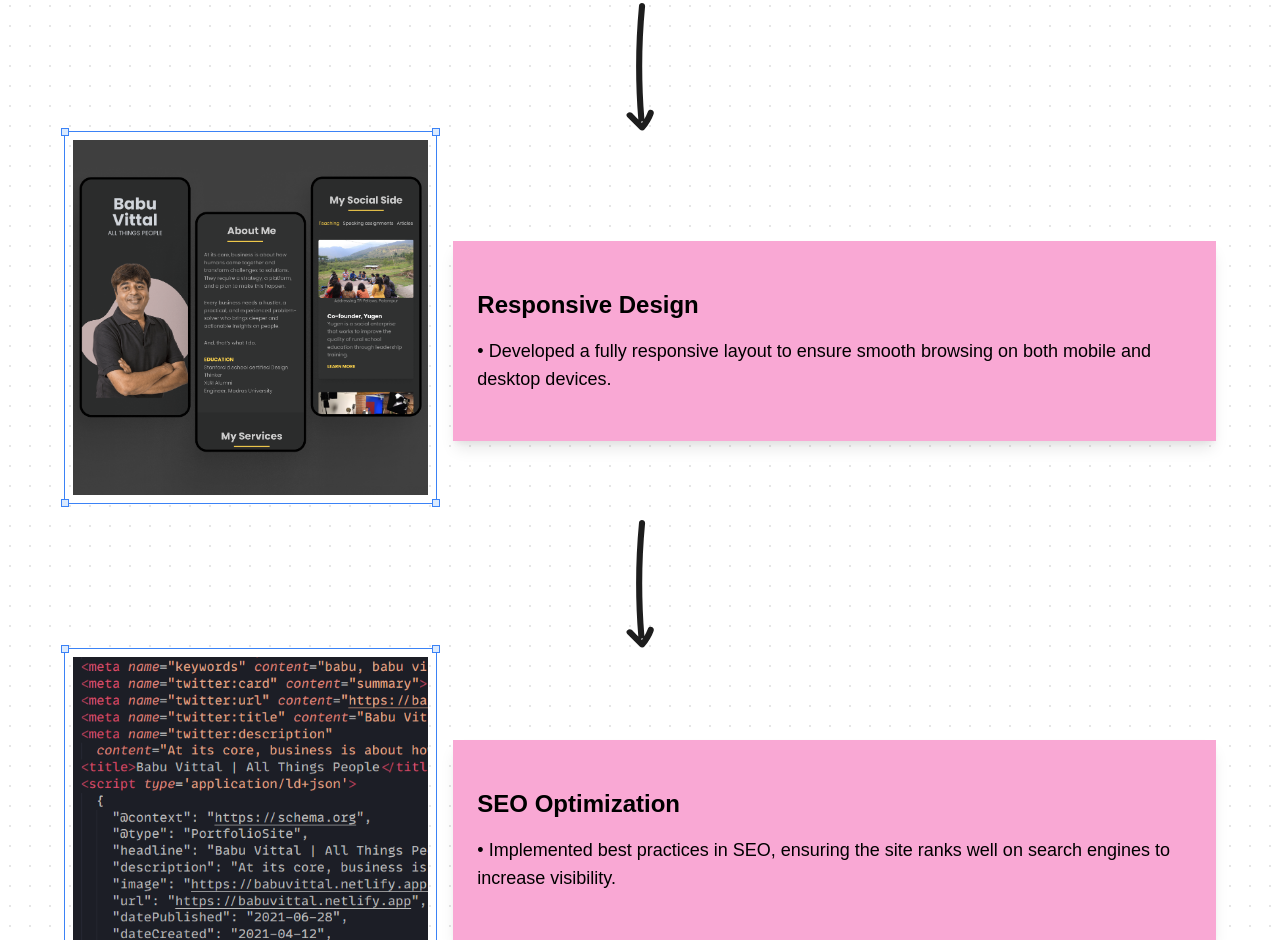
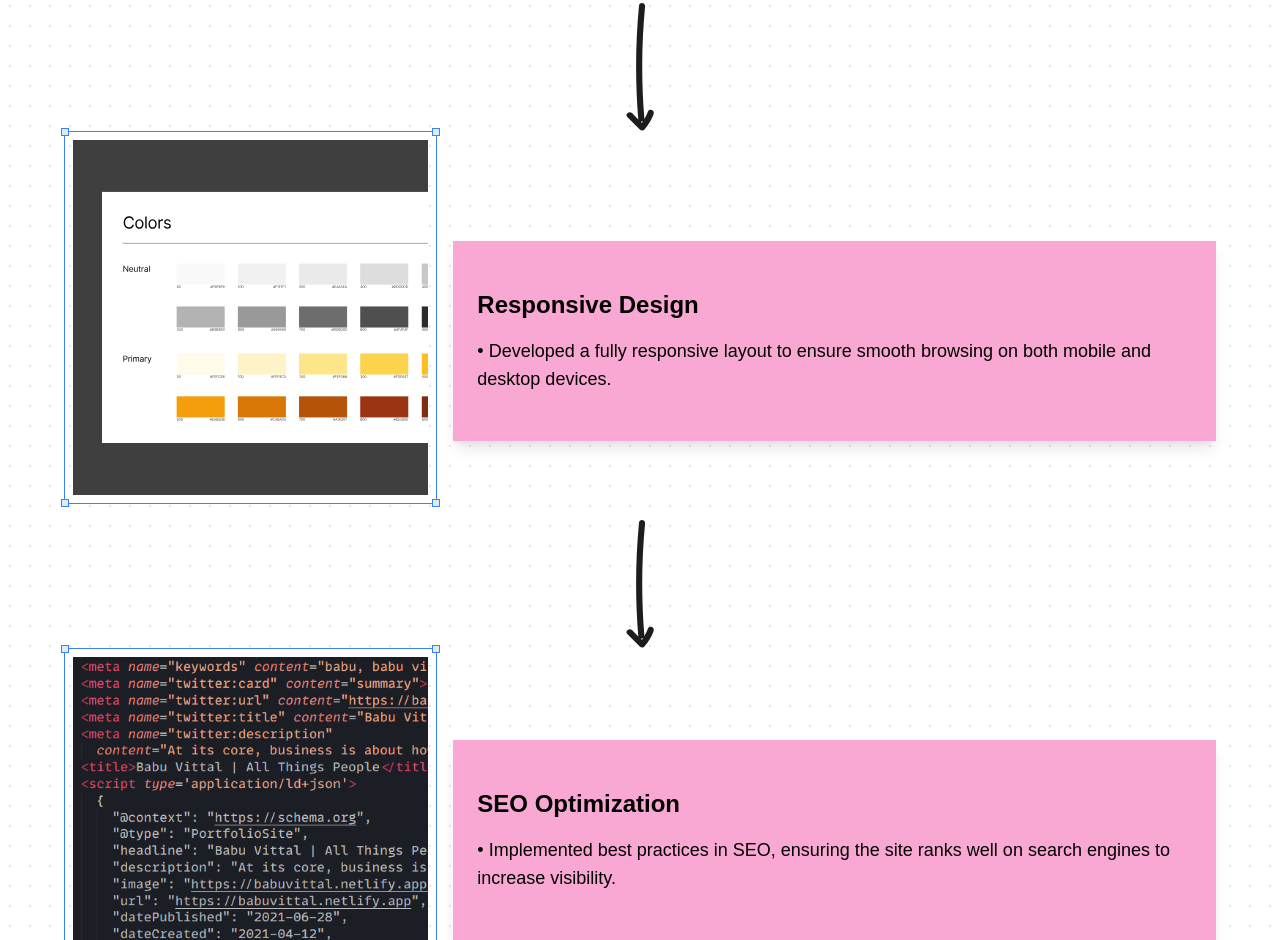
Before and after one commit to PrattDarsh/portfolio, a plain HTML site: page caseStudy/babu.html in a window 1280 px wide. Shown: the part 5684-6624 px from the top of the page. Drawn offline with nearby package versions, Linux system fonts and the light colour scheme; a web font is replaced by a local one.

Commit message:
add color system image

```diff
--- a/caseStudy/babu.html
+++ b/caseStudy/babu.html
@@ -337,7 +337,7 @@
                     <div class="absolute w-2 h-2 bg-blue-100 border border-1 border-blue-500 -bottom-1 -right-1">
                     </div>
                     <div class="">
-                        <img src="/images/Babu/Mobile.png" class="mx-auto" alt="">
+                        <img src="/images/Babu/ColorSystem.svg" class="mx-auto" alt="">
                     </div>
                 </div>
                 <div
```
